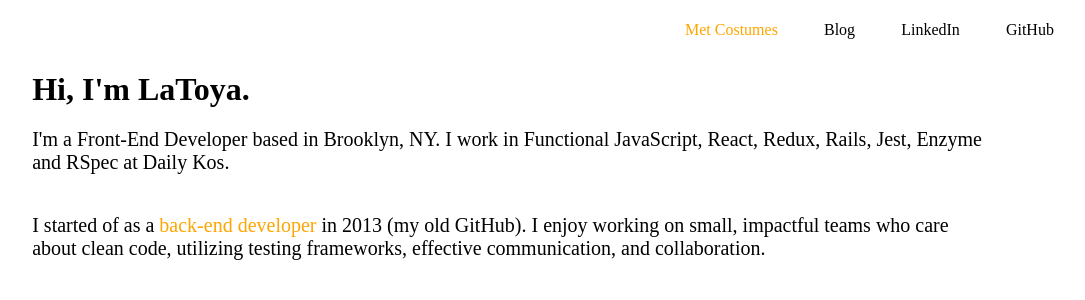
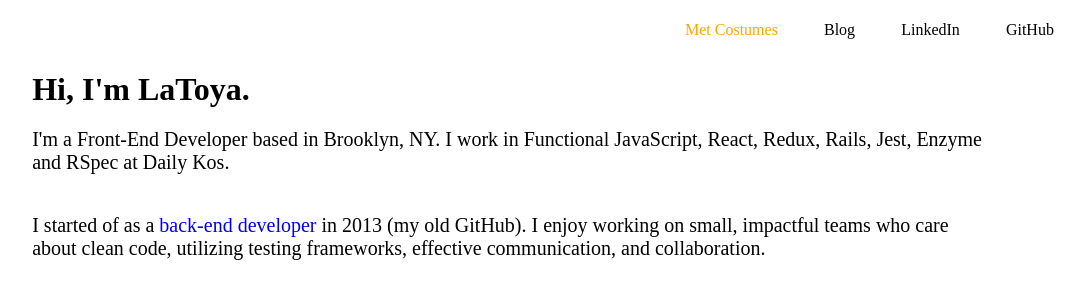
Before and after one commit to latoyaallen/latoya-allen.com, a React (Create React App) app: page / in a window 1280 px wide. Shown: the top 300 px of the page, without its empty margins (83-1168 px from the left). Built offline with nearby package versions, Linux system fonts and the light colour scheme.

Commit message:
Don't highlight backend

```diff
--- a/src/components/BackEnd.js
+++ b/src/components/BackEnd.js
@@ -4,7 +4,7 @@ import { StyleSheet, css } from 'aphrodite';
 const styles = StyleSheet.create({
   links: {
     textDecoration: 'none',
-    color: 'orange',
+    //   color: 'orange',
   },
 });
 
```
